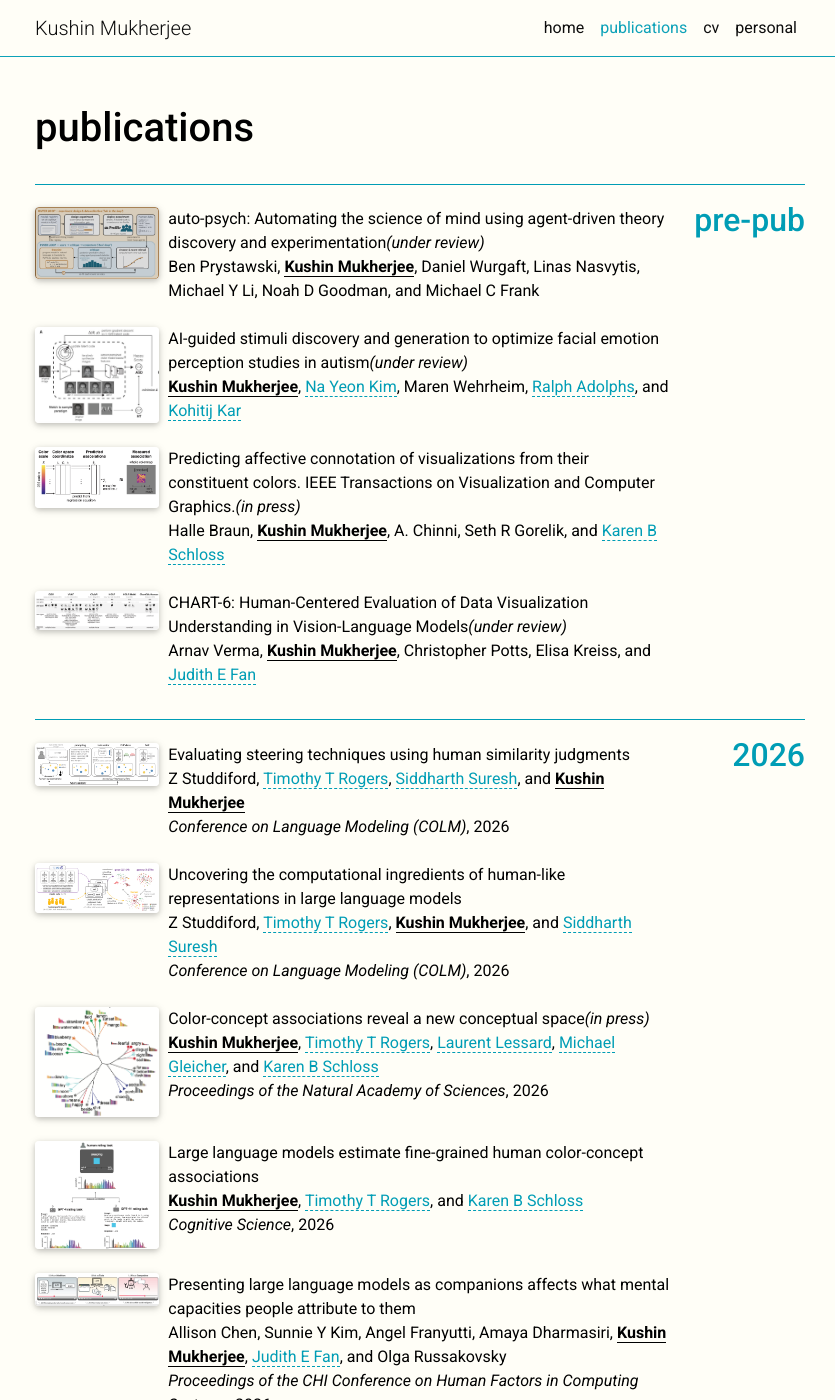
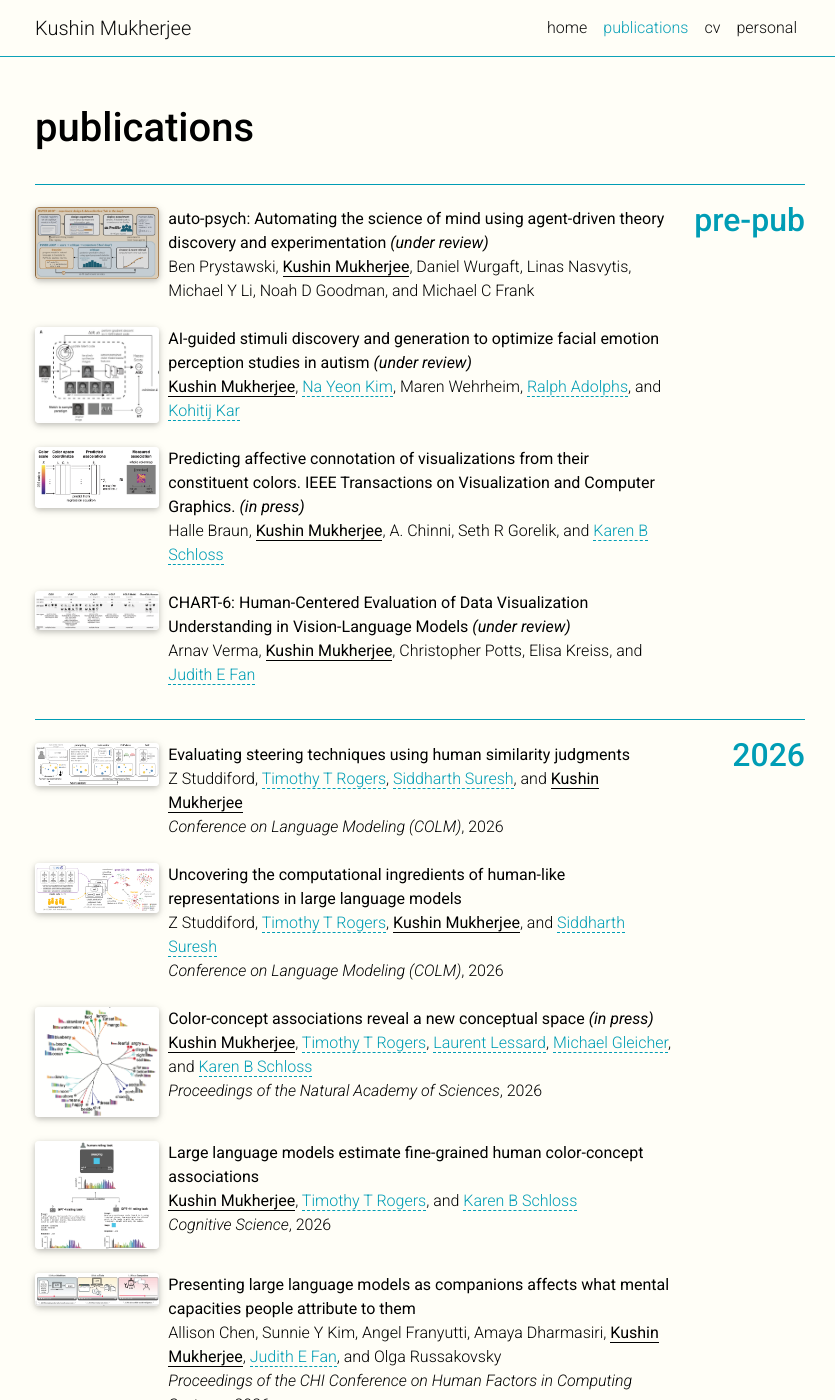
Before and after one commit to kushinm/kushinm.github.io, a Jekyll site: the page built from publications.md, in a window 1280 px wide and 1400 px high. Shown: the whole window, without its empty margins (220-1055 px from the left). Built offline with Jekyll 4.4.1, drawn with Linux system fonts in a browser that asks for light colours; a style sheet for code colours, icons or effects is not loaded.

Commit message:
Fix missing space between publication title and status/badge text
The badge/progress Liquid tags were whitespace-trimmed right up against
the title, so e.g. "...experimentation(under review)" read as a typo
rather than an intentional lack of space. Letting the template's
newline/indentation through lets HTML collapse it into a normal single
space instead.

```diff
--- a/_includes/publication.html
+++ b/_includes/publication.html
@@ -12,9 +12,9 @@
 
   <div class="col-sm-8">
     <div class="title">
-      {{ entry.title }}
-      {%- if entry.badge %}<br><b><i>{{ entry.badge }}</i></b>{% endif -%}
-      {%- if entry.progress %}<i>{{ entry.progress }}</i>{% endif -%}
+      {{ entry.title }}<em></em>
+      {% if entry.badge %}<br><b><i>{{ entry.badge }}</i></b>{% endif %}
+      {% if entry.progress %}<i>{{ entry.progress }}</i>{% endif %}
     </div>
 
     <div class="author">
--- a/assets/css/main.scss
+++ b/assets/css/main.scss
@@ -29,13 +29,14 @@ $max-content-width: {{ site.max_width }};
 // tags already select the right variant, and the Google Fonts request in
 // head.html loads real (non-synthesized) 300/400/500/700 weights in both
 // upright and italic.
-$base-font-family: "Roboto";
+$base-font-family: "Roboto", sans-serif;
 
 body {
   padding-top: 56px;
   font-family: $base-font-family;
   color: var(--global-text-color);
   background-color: var(--global-bg-color);
+  font-weight: 300
 }
 
 .container {
@@ -219,7 +220,7 @@ table {
     }
 
     .title {
-      // font-weight: bold;
+      font-weight: bolder;
     }
 
     .author a {
```
